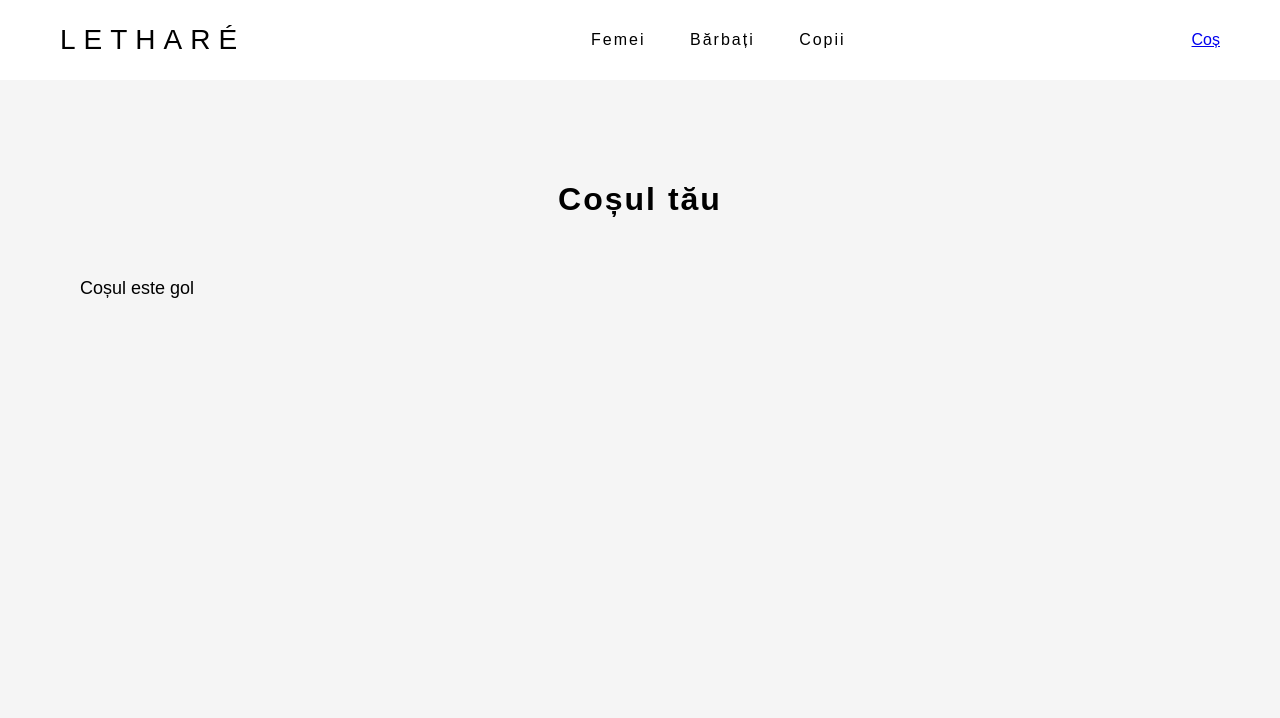
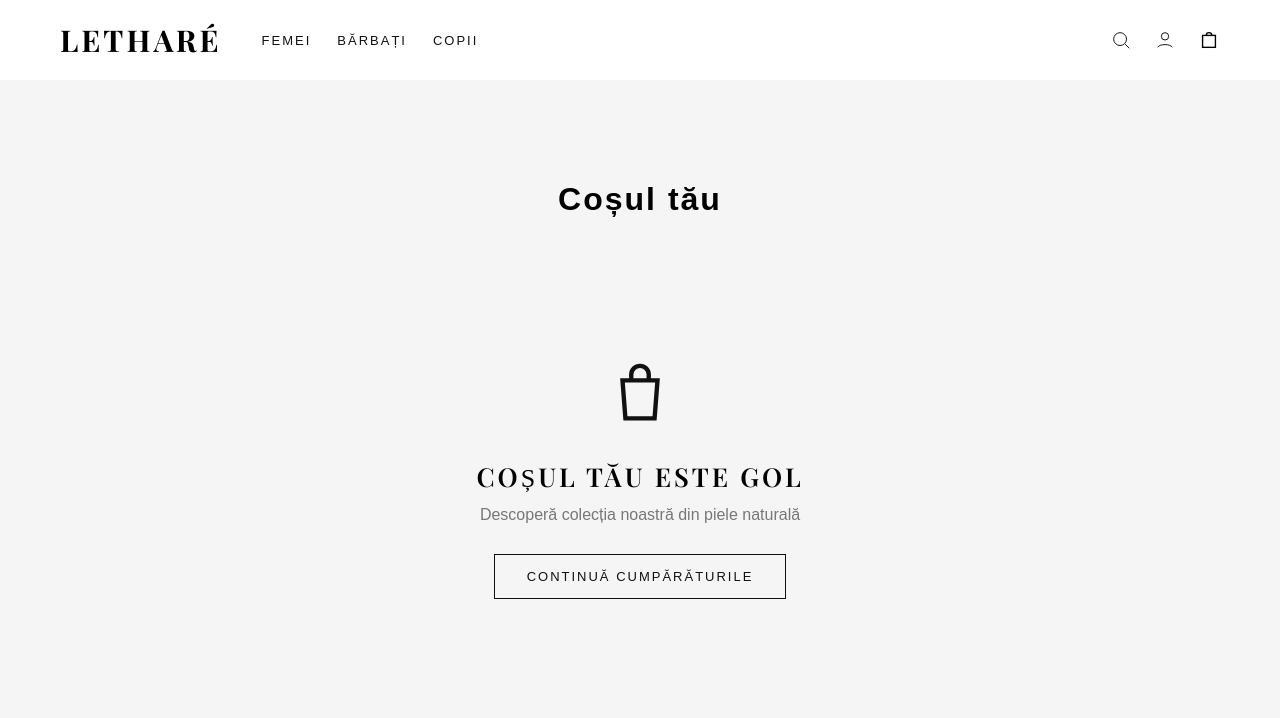
Before and after one commit to mirceaaa958-png/magazin_piele, a Flask app: page /cos in a window 1280 px wide. Shown: the top 718 px of the page. Run offline with Flask 3, Linux system fonts and the light colour scheme.

Commit message:
new functionalitys

```diff
--- a/app.py
+++ b/app.py
@@ -71,6 +71,20 @@ def copii():
     session["last_shop"] = request.path
     produse = produse_cu_highlight("Copii")
     return render_template("categorie.html", categorie="Copii", produse=produse)
+@app.route("/accesorii")
+def accesorii():
+    session["last_shop"] = "/accesorii"
+
+    conn = sqlite3.connect("magazin.db")
+    conn.row_factory = sqlite3.Row
+    c = conn.cursor()
+
+    c.execute("SELECT * FROM produse WHERE LOWER(categorie)='accesorii'")
+    produse = c.fetchall()
+
+    conn.close()
+
+    return render_template("categorie.html", produse=produse, titlu="Accesorii")
 @app.route("/produs/<int:id>")
 def produs(id):
     db = get_db()
@@ -213,20 +227,26 @@ def login():
 @app.route("/register", methods=["GET", "POST"])
 def register():
     if request.method == "POST":
-        nume = request.form["nume"]
-        email = request.form["email"]
-        parola = request.form["parola"]
-        telefon = request.form["telefon"]
+        nume = request.form.get("nume")
+        email = request.form.get("email")
+        parola = request.form.get("parola")
+        telefon = request.form.get("telefon")
+        adresa = request.form.get("adresa")
 
         db = get_db()
+
         try:
             db.execute(
-                "INSERT INTO clienti (nume, email, parola, telefon) VALUES (?, ?, ?, ?)",
-                (nume, email, parola, telefon)
+                """
+                INSERT INTO clienti (nume, email, parola, telefon, adresa)
+                VALUES (?, ?, ?, ?, ?)
+                """,
+                (nume, email, parola, telefon, adresa)
             )
             db.commit()
             return redirect("/login")
-        except:
+
+        except Exception:
             return "Email deja existent"
 
     return render_template("register.html")
@@ -237,7 +257,17 @@ def cont():
     if "client_id" not in session:
         return redirect("/login")
 
-    return render_template("cont.html")
+    conn = sqlite3.connect("magazin.db")
+    conn.row_factory = sqlite3.Row
+    c = conn.cursor()
+
+    c.execute("SELECT * FROM clienti WHERE id=?", (session["client_id"],))
+    client = c.fetchone()
+
+    conn.close()
+
+    return render_template("cont.html", client=client)
+
 @app.route("/logout")
 def logout():
     session.pop("client_id", None)
--- a/static/style.css
+++ b/static/style.css
@@ -1,3 +1,4 @@
+@import url('https://fonts.googleapis.com/css2?family=Playfair+Display:wght@600;700&display=swap');
 html, body {
     margin: 0;
     padding: 0;
@@ -107,27 +108,40 @@ h1 {
     background: white;
     display: flex;
     align-items: center;
-    justify-content: space-between;
+    justify-content: flex-start;
     padding: 0 60px;
     box-sizing: border-box;
     z-index: 100;
 }
 
 .nav-left {
-    font-size: 28px;
-    letter-spacing: 8px;
-    font-weight: 500;
+    font-family: "Playfair Display", "Times New Roman", serif;
+    font-weight: 700;
+    letter-spacing: 3px;
+    font-size: 30px;
+}
+
+.nav-center {
+    margin-left: 40px;
+    display: flex;
+    gap: 26px;
 }
 
 .nav-center a {
-    margin: 0 20px;
     text-decoration: none;
-    color: black;
-    font-size: 16px;
+    color: #111;
+    font-size: 13px;
     letter-spacing: 2px;
+    font-weight: 500;
+    text-transform: uppercase;
+}
+
+.nav-center a:hover {
+    opacity: 0.6;
 }
 
 .nav-right {
+    margin-left: auto;
     display: flex;
     align-items: center;
     gap: 22px;
@@ -217,7 +231,7 @@ h1 {
     width: 520px;
     display: flex;
     flex-direction: column;
-    gap: 14px;
+    gap: 10px;
 }
 
 .auth-box label {
@@ -227,10 +241,10 @@ h1 {
 }
 
 .auth-input {
-    height: 52px;
+    height: 44px;
     border: 1px solid #cfcfcf;
     padding: 0 14px;
-    font-size: 14px;
+    font-size: 13px;
 }
 
 .auth-row {
@@ -258,8 +272,9 @@ h1 {
 }
 
 .auth-btn {
-    margin-top: 20px;
-    height: 56px;
+    margin-top: 10px;
+    height: 44px;
+    font-size: 13px;
     background: #0b2a4a;
     color: white;
     border: none;
@@ -1074,3 +1089,92 @@ body {
 .btn-continue:hover {
     color: #000;
 }
+.empty-cart {
+    text-align: center;
+    padding: 120px 20px;
+}
+
+.empty-cart-icon {
+    width: 70px;
+    height: 70px;
+    margin-bottom: 25px;
+    color: #111;
+}
+
+.empty-cart-title {
+    font-family: "Playfair Display", serif;
+    font-size: 26px;
+    letter-spacing: 3px;
+    margin-bottom: 12px;
+}
+
+.empty-cart-sub {
+    color: #777;
+    margin-bottom: 30px;
+}
+
+.empty-cart-btn {
+    display: inline-block;
+    padding: 14px 32px;
+    border: 1px solid #111;
+    text-decoration: none;
+    color: #111;
+    letter-spacing: 2px;
+    font-size: 13px;
+}
+
+.empty-cart-btn:hover {
+    background: #111;
+    color: white;
+}
+.account-fields {
+    display: flex;
+    flex-direction: column;
+    gap: 10px;
+    margin-bottom: 20px;
+}
+
+.account-input {
+    width: 100%;
+    padding: 14px;
+    border: 1px solid #111;
+    background: #f5f5f5;
+    font-family: inherit;
+    letter-spacing: 1px;
+}
+.profile-cards {
+    display: flex;
+    flex-direction: column;
+    gap: 12px;
+    margin: 25px 0 20px 0;
+}
+
+.profile-card {
+    border: 1px solid #111;
+    padding: 14px 16px;
+    background: #f7f7f7;
+}
+
+.profile-label {
+    font-size: 11px;
+    letter-spacing: 2px;
+    color: #777;
+    margin-bottom: 6px;
+}
+
+.profile-value {
+    font-size: 15px;
+    letter-spacing: 1px;
+}
+.brand-title {
+    font-family: "Playfair Display", serif;
+    font-size: 28px;
+    letter-spacing: 4px;
+    margin-bottom: 10px;
+}
+
+.account-heading {
+    font-size: 13px;
+    letter-spacing: 3px;
+    margin-bottom: 20px;
+}
--- a/templates/admin.html
+++ b/templates/admin.html
@@ -22,6 +22,7 @@
                 <option value="">Categorie</option>
                 <option value="Femei">Femei</option>
                 <option value="Bărbați">Bărbați</option>
+                <option value="Accesorii">Accesorii</option>
                 <option value="Copii">Copii</option>
             </select>
 
@@ -57,6 +58,7 @@
                 <a href="/admin">Toate</a>
                 <a href="/admin?categorie=Femei">Femei</a>
                 <a href="/admin?categorie=Bărbați">Bărbați</a>
+                <a href="/admin?categorie=Accesorii">Accesorii</a>
                 <a href="/admin?categorie=Copii">Copii</a>
             </div>
         </div>
--- a/templates/categorie.html
+++ b/templates/categorie.html
@@ -12,6 +12,7 @@
         <div class="nav-center">
             <a href="/femei">Femei</a>
             <a href="/barbati">Bărbați</a>
+            <a href="/accesorii">Accesorii</a>
             <a href="/copii">Copii</a>
         </div>
 
--- a/templates/cos.html
+++ b/templates/cos.html
@@ -16,7 +16,24 @@
         </div>
 
         <div class="nav-right">
-        <a href="/cos">Coș</a>
+            <svg viewBox="0 0 24 24" class="icon">
+                <circle cx="11" cy="11" r="7" fill="none"/>
+                <line x1="16.5" y1="16.5" x2="21" y2="21"/>
+            </svg>
+
+            <a href="/login" class="icon-link">
+                <svg viewBox="0 0 24 24" class="icon">
+                    <circle cx="12" cy="8" r="4" fill="none"/>
+                    <path d="M4 20c2-4 14-4 16 0" fill="none"/>
+                </svg>
+            </a>
+
+            <a href="/cos" class="icon-link">
+                <svg viewBox="0 0 24 24" class="icon" fill="none" stroke="black" stroke-width="1.5">
+                    <rect x="5" y="7" width="14" height="13"/>
+                    <path d="M9 7a3 3 0 0 1 6 0"/>
+                </svg>
+            </a>
         </div>
     </nav>
 
@@ -58,8 +75,18 @@
            Finalizează comanda
         </a>
     {% else %}
-        <div class="cos-empty">
-            Coșul este gol
+        <div class="empty-cart">
+            <svg class="empty-cart-icon" viewBox="0 0 24 24" fill="none">
+                <path d="M6 7h12l-1 13H7L6 7Z" stroke="currentColor" stroke-width="1.5"/>
+                <path d="M9 7V5a3 3 0 0 1 6 0v2" stroke="currentColor" stroke-width="1.5"/>
+            </svg>
+
+            <div class="empty-cart-title">COȘUL TĂU ESTE GOL</div>
+            <div class="empty-cart-sub">Descoperă colecția noastră din piele naturală</div>
+
+            <a href="{{ session.get('last_shop', '/femei') }}" class="empty-cart-btn">
+                CONTINUĂ CUMPĂRĂTURILE
+            </a>
         </div>
     {% endif %}
 
--- a/templates/index.html
+++ b/templates/index.html
@@ -12,6 +12,7 @@
         <div class="nav-center">
             <a href="/femei">Femei</a>
             <a href="/barbati">Bărbați</a>
+            <a href="/accesorii">Accesorii</a>
             <a href="/copii">Copii</a>
         </div>
 
```
Also changed, not shown: templates/cont.html (+29 -5 lines), templates/login.html (+16 -19 lines), templates/register.html (+25 -14 lines), magazin.db. Lines whose indentation alone changed are shown as unchanged.
